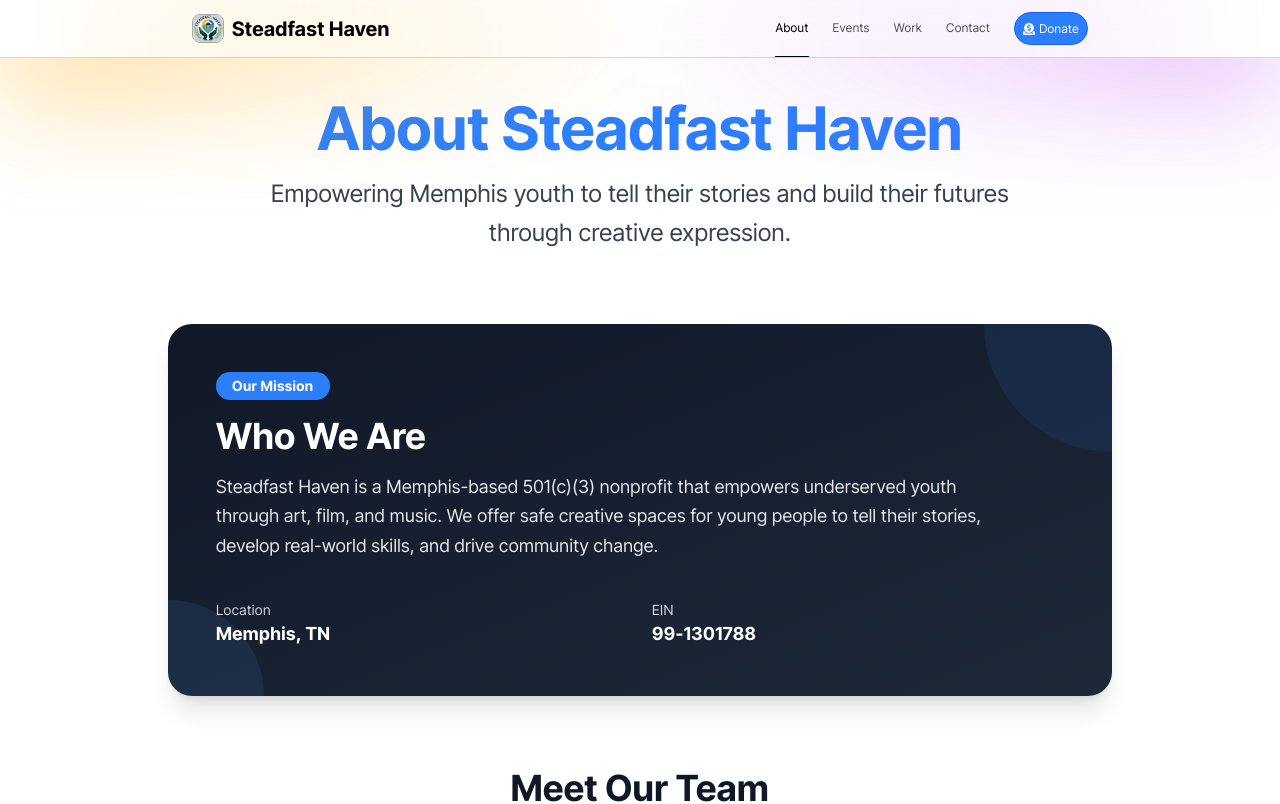
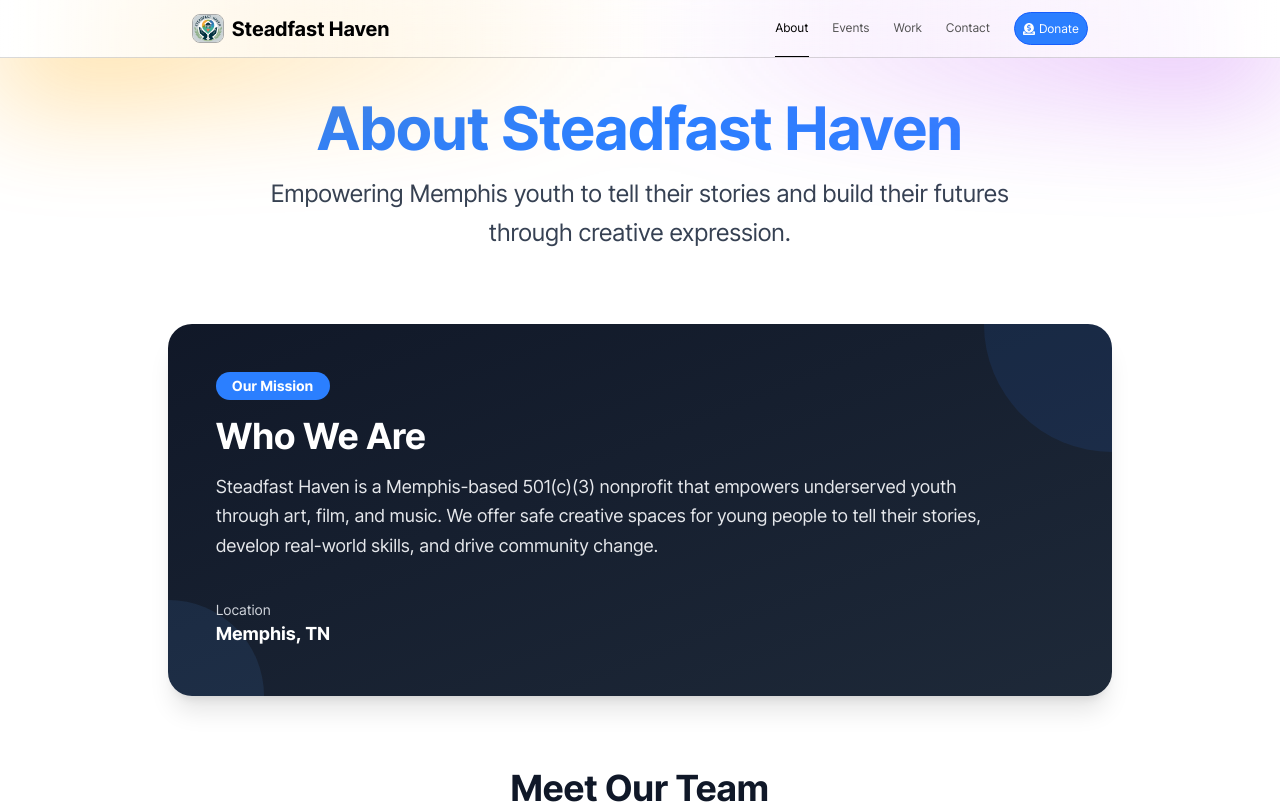
Before and after one commit to Achraftraf/Tranquil-stronghold, a Next.js app: page /about in a window 1280 px wide. Shown: the top 804 px of the page. Built offline with nearby package versions, Linux system fonts and the light colour scheme; no server answers.

Commit message:
i removed this as a client request

```diff
--- a/app/about/page.tsx
+++ b/app/about/page.tsx
@@ -66,10 +66,6 @@ export default function About() {
               <div>
                 <div className="text-sm text-gray-300">Location</div>
                 <div className="text-lg font-semibold">Memphis, TN</div>
-              </div>
-              <div>
-                <div className="text-sm text-gray-300">EIN</div>
-                <div className="text-lg font-semibold">99-1301788</div>
               </div>
             </div>
           </div>
```
